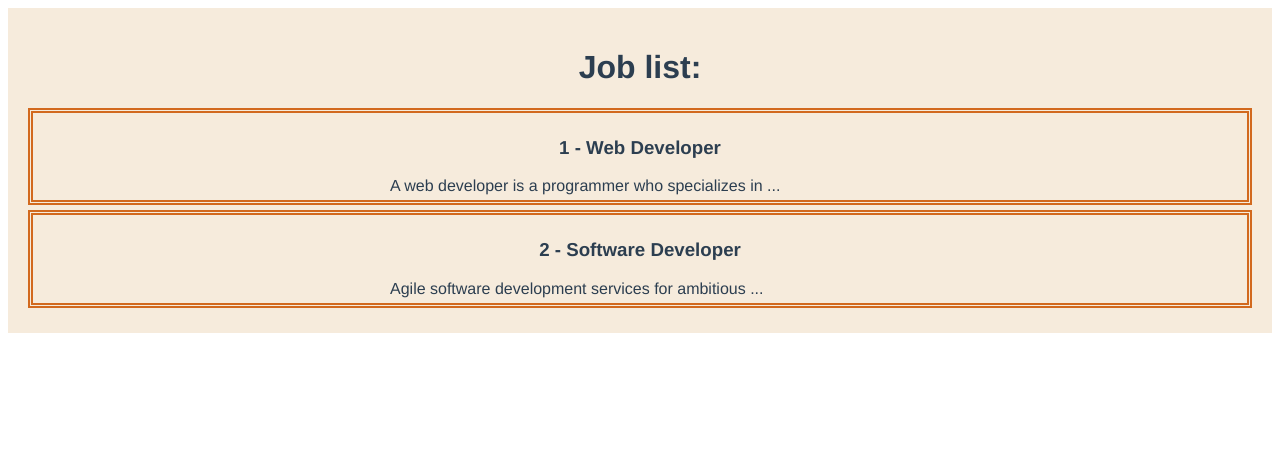
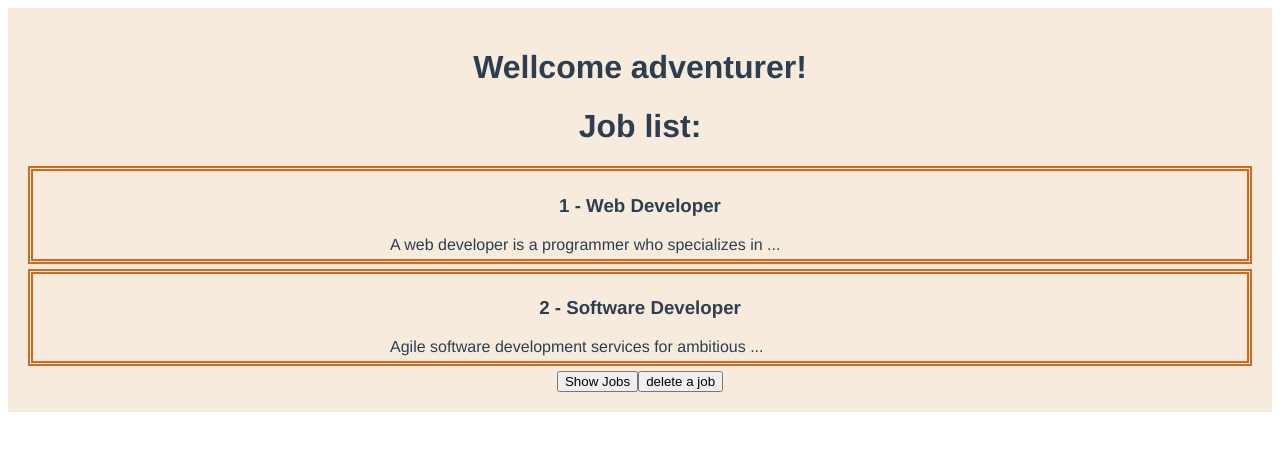
Before and after one commit to OlgaModified/vueJStut, a Vue app in the folder composition-blog/: page / in a window 1280 px wide. Shown: the top 450 px of the page. Built offline with nearby package versions, Linux system fonts and the light colour scheme.

Commit message:
Lifecycle hooks in setup

```diff
--- a/composition-blog/src/components/JobList.vue
+++ b/composition-blog/src/components/JobList.vue
@@ -8,13 +8,20 @@
 </template>
 
 <script>
+import { onMounted, onUnmounted, onUpdated } from '@vue/runtime-core'
 import Job from '../components/Job.vue'
 
 export default {
     props: ['jobs'],
     components: { Job },
     setup(props){
-        console.log(props)
+        //console.log(props)
+        onMounted(() => console.log('mounted'))
+        onUnmounted(() => console.log('unmounted'))
+        onUpdated(() => console.log('updated'))
+    },
+    mounted(){
+      console.log('mounted using options api')
     }
 }
 </script>
--- a/composition-blog/src/views/Home.vue
+++ b/composition-blog/src/views/Home.vue
@@ -1,6 +1,9 @@
 <template>
   <div class="home">
-    <JobList :jobs="jobs"/>
+    <h1>Wellcome adventurer!</h1>
+    <JobList v-if="showJobs" :jobs="jobs"/>
+    <button @click="showJobs = !showJobs">Show Jobs</button>
+    <button @click="jobs.pop()">delete a job</button>
   </div>
 </template>
 
@@ -18,7 +21,9 @@ export default {
         {title: "Software Developer", id: 2, body: "Agile software development services for ambitious organizations. Flexible partnership. We implement robust processes in software development that result in reliable solutions. 16+ years of experience. Excellent tech know-how. We offer peace of mind."}
         ])
 
-    return {jobs}
+    const showJobs = ref(true)
+
+    return {jobs, showJobs}
   }
 }
 </script>
```
